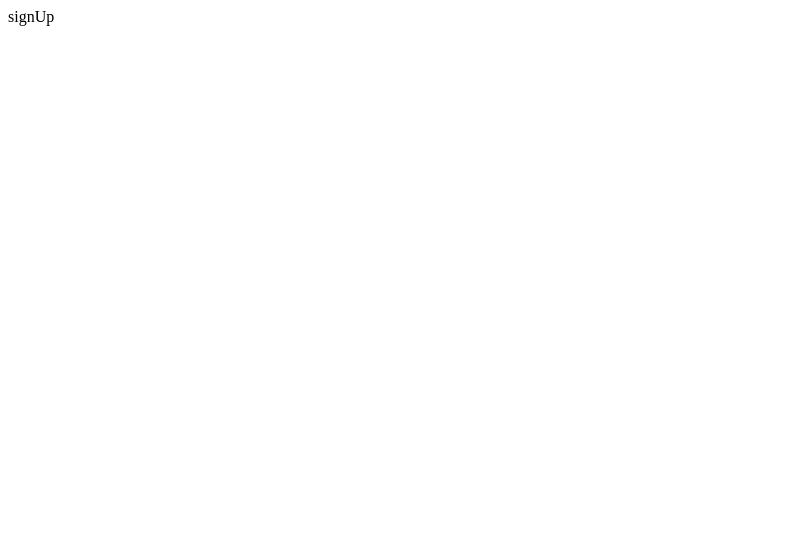
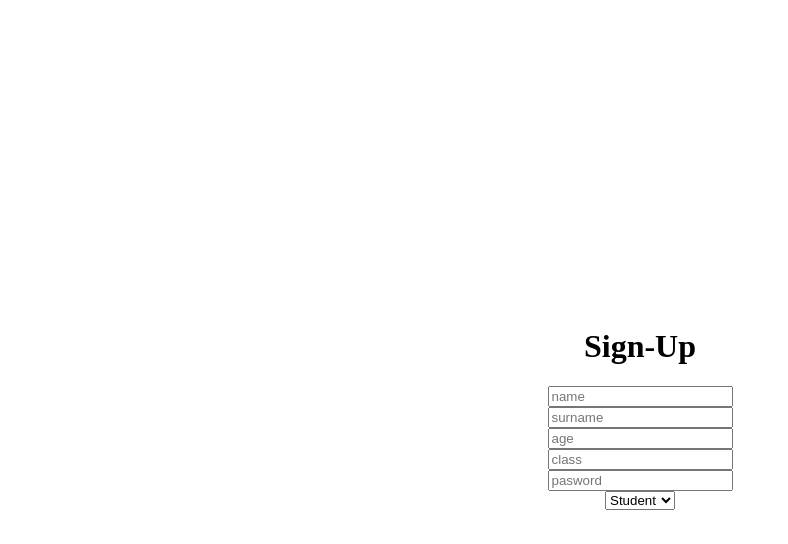
Before and after one commit to AndriyPapirnyk/nz-diary, a React (Create React App) app: page /signup in a window 1280 px wide. Shown: the top 544 px of the page, without its empty margins (0-788 px from the left). Built offline with nearby package versions, Linux system fonts and the light colour scheme.

Commit message:
signUp page

```diff
--- a/src/components/SignUp/SignUp.css
+++ b/src/components/SignUp/SignUp.css
@@ -0,0 +1,11 @@
+.signUp {
+  width: 100%;
+  height: 100vh;
+  display: flex;
+  align-items: center;
+  justify-content: center;
+  flex-direction: column;
+}
+.signUp__header {
+  color: #000;
+}
--- a/src/components/SignUp/SignUp.jsx
+++ b/src/components/SignUp/SignUp.jsx
@@ -3,7 +3,16 @@ import './SignUp.css';
 function SignUp() {
   return (
     <div className="signUp">
-      signUp
+      <h1 className="signUp__header">Sign-Up</h1>
+      <input type="text" className="signUp__input" placeholder='name' name="signUp__inputName"/>
+      <input type="text" className="signUp__input" placeholder='surname' name="signUp__inputSurname"/>
+      <input type="text" className="signUp__input" placeholder='age' name="signUp__inputAge"/>
+      <input type="text" className="signUp__input" placeholder='class' name="signUp__inputClass"/>
+      <input type="text" className="signUp__input" placeholder='pasword' name="signUp__inputPassword"/>
+      <select name="signUp__select" id="signUp__select">
+        <option value="student">Student</option>
+        <option value="teacher">Teacher</option>
+      </select>
     </div>
   );
 }
--- a/src/components/SignUp/SignUp.scss
+++ b/src/components/SignUp/SignUp.scss
@@ -0,0 +1,11 @@
+.signUp{
+    width: 100%;
+    height: 100vh;
+    display: flex;
+    align-items: center;
+    justify-content: center;
+    flex-direction: column;
+    &__header{
+        color: #000;
+    }
+}
```
